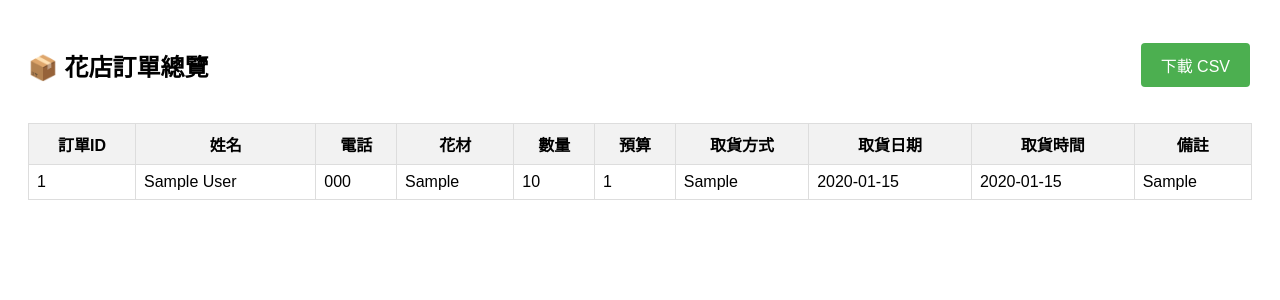
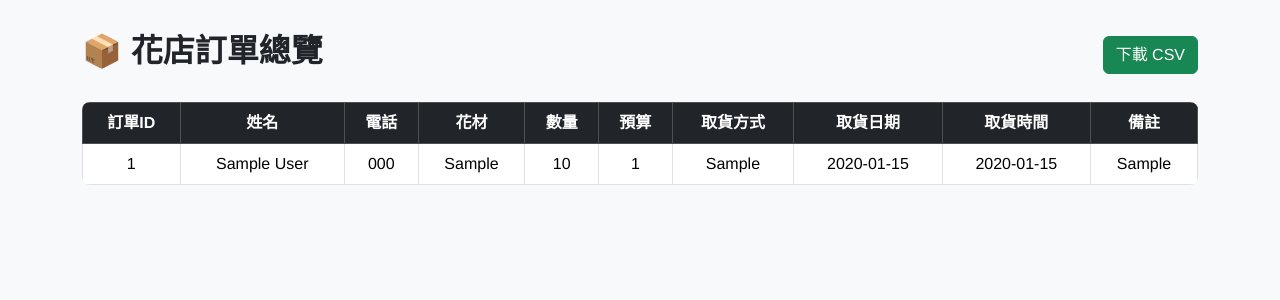
Before and after one commit to Ocean1029/flower_order_bot, a Flask app: page /orders in a window 1280 px wide. Shown: the top 300 px of the page. Run offline with Flask 3, Linux system fonts and the light colour scheme; tables that the repository leaves empty hold one stand-in row (values such as "Sample post"); parts of the project's set-up code (start-up, migrations or seed data) failed here and were passed over.

Commit message:
Update orders.html

```diff
--- a/templates/orders.html
+++ b/templates/orders.html
@@ -1,38 +1,39 @@
 <!doctype html>
-<html>
+<html lang="zh-TW">
 <head>
-    <title>訂單列表</title>
+    <meta charset="UTF-8">
+    <title>花店訂單總覽</title>
+    <!-- ✅ Bootstrap CDN -->
+    <link href="https://cdn.jsdelivr.net/npm/bootstrap@5.3.2/dist/css/bootstrap.min.css" rel="stylesheet">
     <style>
-        body { font-family: sans-serif; padding: 20px; }
-        table { border-collapse: collapse; width: 100%; margin-top: 20px; }
-        th, td { border: 1px solid #ddd; padding: 8px; }
-        th { background-color: #f2f2f2; }
+        body {
+            font-family: "Helvetica Neue", sans-serif;
+            background-color: #f8f9fa;
+            padding: 2rem;
+        }
+        h2 {
+            font-weight: bold;
+        }
         .download-btn {
-            background-color: #4CAF50;
-            border: none;
-            color: white;
-            padding: 10px 20px;
-            text-align: center;
-            text-decoration: none;
-            display: inline-block;
             font-size: 16px;
-            margin: 4px 2px;
-            cursor: pointer;
-            border-radius: 4px;
         }
-        .header-container {
-            display: flex;
-            justify-content: space-between;
-            align-items: center;
+        table {
+            background: white;
+            border-radius: 8px;
+            overflow: hidden;
         }
     </style>
 </head>
 <body>
-    <div class="header-container">
+    <div class="container">
+        <div class="d-flex justify-content-between align-items-center mb-4">
             <h2>📦 花店訂單總覽</h2>
-        <a href="/orders.csv" class="download-btn">下載 CSV</a>
+            <a href="/orders.csv" class="btn btn-success download-btn">下載 CSV</a>
         </div>
-    <table>
+
+        <div class="table-responsive">
+            <table class="table table-bordered table-hover align-middle text-center">
+                <thead class="table-dark">
                     <tr>
                         <th>訂單ID</th>
                         <th>姓名</th>
@@ -45,6 +46,8 @@
                         <th>取貨時間</th>
                         <th>備註</th>
                     </tr>
+                </thead>
+                <tbody>
                     {% for row in data %}
                     <tr>
                         <td>{{ row.id }}</td>
@@ -59,6 +62,9 @@
                         <td>{{ row.note }}</td>
                     </tr>
                     {% endfor %}
+                </tbody>
             </table>
+        </div>
+    </div>
 </body>
 </html>
```
Lines whose indentation alone changed are shown as unchanged.
